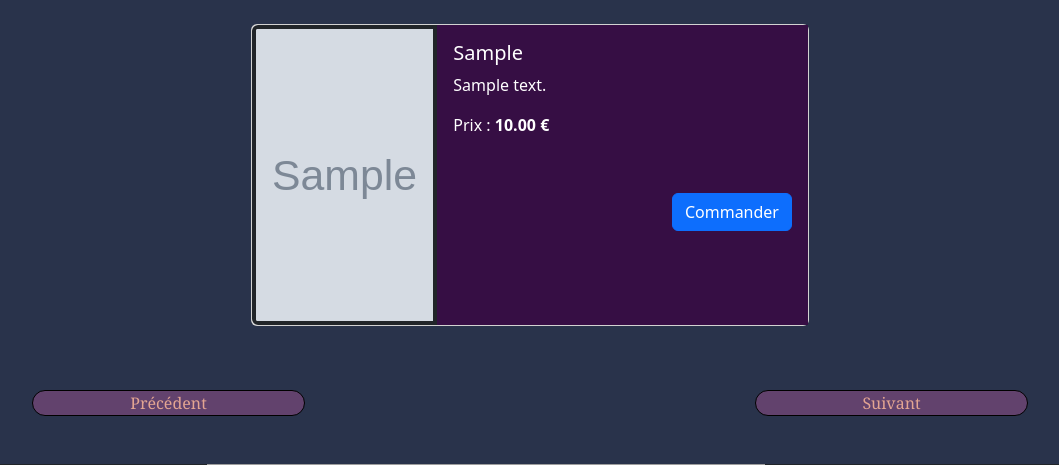
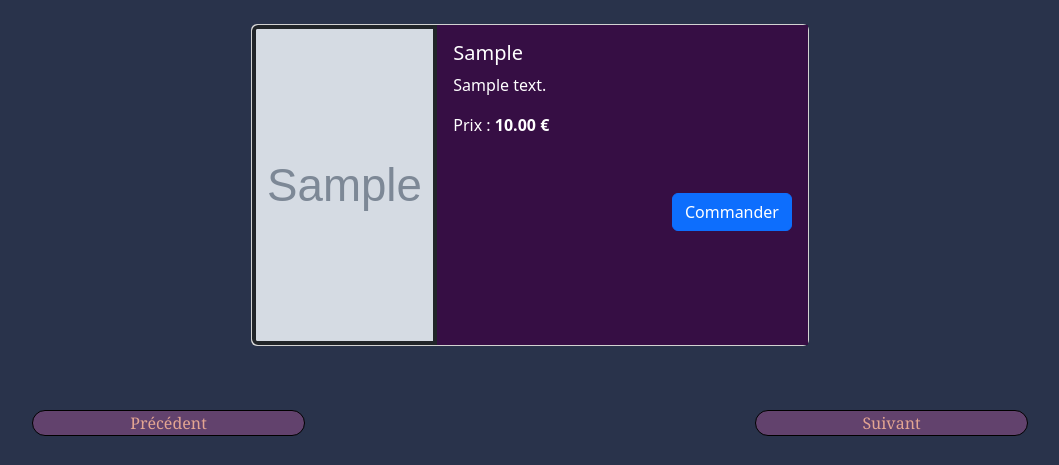
Before and after one commit to EldenGlitchDev/FULLSTACK, a PHP site: the page made by The District/touslesplats.php in a window 1280 px wide. Shown: the part 426-891 px from the top of the page, without its empty margins (110-1169 px from the left). Run offline with PHP 8.4, Linux system fonts and the light colour scheme; tables that the repository leaves empty or names only in its code hold one stand-in row (values such as "Sample post"); grey boxes marked "Sample" are stand-in pictures; grey boxes are pictures that could not be loaded.

Commit message:
The District

```diff
--- a/The District/DAO.php
+++ b/The District/DAO.php
@@ -1,6 +1,6 @@
 <?php
 //1) Fonction SQL pour index toutes les catégories
-function indexTouteslesCatégories(){
+function indexTouteslesCategories(){
 
 $servername = "localhost";
 $username = "admin";
@@ -30,7 +30,7 @@ try {
     return $result;
   }
   /*appelez la fonction pour récupérer la valeur de $result*/
-  $result = indexTouteslesCatégories();
+  $result = indexTouteslesCategories();
 
 
 
--- a/The District/ToDoList.txt
+++ b/The District/ToDoList.txt
@@ -5,10 +5,10 @@
 - Footer (FAIT)
 - DAO.php (FAIT)
 - Changer le switch des onglets (FAIT)
-- Faire une seule page CSS
+- Faire une seule page CSS (FAIT)
 - Réparer les fonctions pour "platsparcategorie.php"
 - Mailer
-- Regrouper tout les foreach en une page avec isset et fonctions
+- Regrouper tout les foreach en une page fonction avec le DAO
 
 
 - 2 index, 1 categorie, 1 commande, 2 plats par catégorie, 1 tous les plats (requêtes)
--- a/The District/assets/css/styles.css
+++ b/The District/assets/css/styles.css
@@ -25,6 +25,7 @@ body{
     border-color: black;
     color:#E3A592;
     border-radius: 10px;
+    margin-top: -40px;
 }
 
 #video{
@@ -111,6 +112,11 @@ h1{
     background-color: black;
 }
 
+#imageBandereau{
+    width: 1320px;
+    height: 300px;
+}
+
 
 /*CATEGORIES*/
 
@@ -119,11 +125,6 @@ h1{
     font-family: Georgia, serif;
     background-color: #62426D;
     border-color: black;
-}
-
-#image{
-    width: 1320px;
-    height: 300px;
 }
 
 .posImage{
@@ -154,9 +155,9 @@ h1{
     margin-left: 50px;
 }
 
-#image{
+#imageTouslesPlats{
     width: 1320px;
-    height: 300px;
+    height: 320px;
 }
 
 
@@ -171,12 +172,6 @@ h1{
     color: #F50B0B;
     font-family: Georgia, serif;
     font-size:12px;
-    font-weight: bold;
-}
-
-#NometPrenomCSS{
-    font-family: Georgia, serif;
-    font-size:20px;
     font-weight: bold;
 }
 
@@ -215,7 +210,7 @@ h1{
     margin-top: 20px;
 }
 
-#image{
+.imageComm{
     width: 1320px;
     height: 320px;
 }
@@ -241,11 +236,6 @@ h1{
 .titreconteneur{
     width:2000px;
   min-height:15px;
-}
-
-#image{
-    width: 1320px;
-    height: 300px;
 }
 
 
--- a/The District/categorie.php
+++ b/The District/categorie.php
@@ -36,7 +36,9 @@ $result=$stmt->fetchAll();
             echo '<div class="col-sm-12 col-lg-4">
               <a href="platsparcategorie.php?catplat='.$row['id'].'">
                 <img src="assets/img/category/'.$row['image'].'"class="animeimage posImage" alt="'.$row['libelle'].'">
-                <p class="pCouleurtxt">'.$row['libelle'].'</p>
+                <div class="row justify-content-center">
+                <p class="pCouleurtxt col-7">'.$row['libelle'].'</p>
+                </div>
                 <div class="card-body">
                 </div>
               </a>
--- a/The District/commande.php
+++ b/The District/commande.php
@@ -40,7 +40,7 @@ foreach($result as $row){
   <div class="card mb-3" style="max-width: 1000px;">
   <div class="row g-0">
     <div class="col-md-4">
-      <img src="assets/img/food/'.$row['image'].'" class="img-fluid border border-dark border-4" id="image" alt="'.$row['nomplat'].'">
+      <img src="assets/img/food/'.$row['image'].'" class="img-fluid border border-dark border-4 imageComm" alt="'.$row['nomplat'].'">
     </div>
     <div class="col-md-8 cardscolor">
       <div class="card-body">
--- a/The District/header.php
+++ b/The District/header.php
@@ -225,12 +225,11 @@ if (isset($pages[$url])){
     }
     // in_array : indique si une valeur appatient à un tableau
     // isset : indique si une variable est déclarée et est différente de null
-    // !!!!!!!! intégrer ['platcommande'] dans le 'execute' de la page commande' -> $GET_['platcommande'] !!!!!!!!!
     elseif (!in_array($_SERVER['REQUEST_URI'], ["/commande.php", "/scriptformulairecommande.php", "/politique_de_confidentialite.php", "/mentions_legales.php"]) && !isset($_GET['platcommande'])) {
       // afficher la banière image sur les autres pages hotmis la page de commande
       echo '<div class="container-fluid">
     <div class="row justify-content-center">
-      <img src="assets/img/bg1.jpeg" alt="bandereau" title="bandereau" id="image" >
+      <img src="assets/img/bg1.jpeg" alt="bandereau" title="bandereau" id="imageBandereau" >
     </div>
 </div>';
     } else {
--- a/The District/mentions_legales.php
+++ b/The District/mentions_legales.php
@@ -4,7 +4,7 @@
 
 <div class="container">
     <div class="row">
-<h1 class="titrePolMen">Mentions légales</h1><hr>
+<h1 class="mt-4 titrePolMen">Mentions légales</h1><hr>
 
 <h3 class="mt-4">Propriétaire du site</h3>
 
--- a/The District/platsparcategorie.php
+++ b/The District/platsparcategorie.php
@@ -61,7 +61,7 @@ foreach($result as $row){
   <div class="card mb-3" style="max-width: 1000px;">
     <div class="row g-0">
       <div class="col-md-4">
-        <img src="assets/img/food/'.$row['image'].'" class="img-fluid rounded-start border border-dark border-4" id="image" alt="'.$row['nomplat'].'">
+        <img src="assets/img/food/'.$row['image'].'" class="img-fluid rounded-start border border-dark border-4 imageComm" alt="'.$row['nomplat'].'">
       </div>
       <div class="col-md-8 cardscolor">
         <div class="card-body">
--- a/The District/touslesplats.php
+++ b/The District/touslesplats.php
@@ -28,10 +28,10 @@ $result=touslesPlats();
 $i=0;
 foreach($result as $row){
   echo '<div class="col-md-6">
-  <div class="card mb-3" style="max-width: 680px;">
+  <div class="card mb-3" style="max-width: 630px;">
     <div class="row g-0">
       <div class="col-md-4">
-        <img src="assets/img/food/'.$row['image'].'" class="img-fluid rounded-start border border-dark border-4" id="image" alt="'.$row['nomplat'].'">
+        <img src="assets/img/food/'.$row['image'].'" class="img-fluid rounded-start border border-dark border-4" id="imageTouslesPlats" alt="'.$row['nomplat'].'">
       </div>
       <div class="col-md-8 cardscolor">
         <div class="card-body">
```
Also changed, not shown: The District/index.php (+7 -3 lines).
